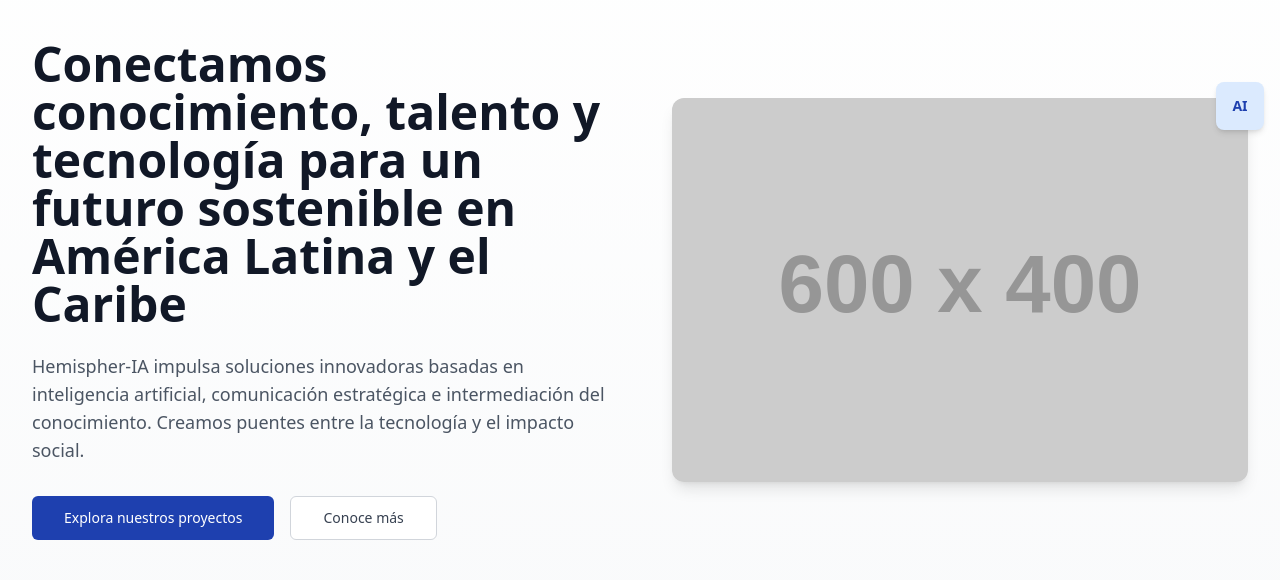
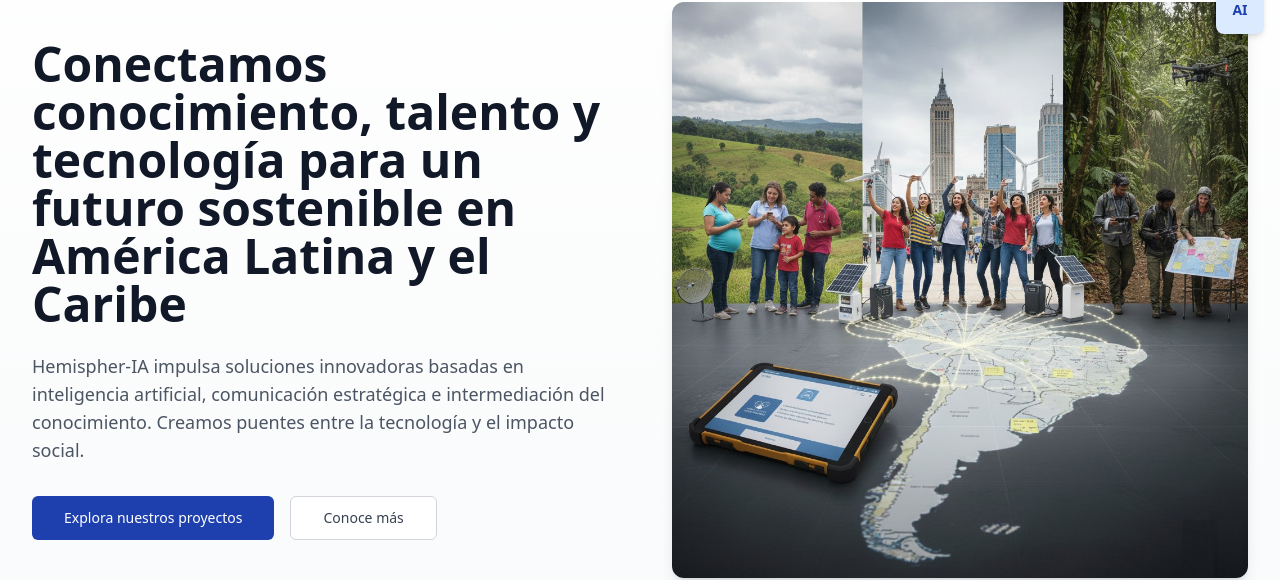
Before and after one commit to webhook-ja/HemispherIA_web, a React (Vite) app: page / in a window 1280 px wide. Shown: the part 142-722 px from the top of the page. Built offline with nearby package versions, Linux system fonts and the light colour scheme; no server answers.

Commit message:
feat: Replace placeholder with real hero image
- Changed placeholder to hemispher-ia-desarrollo-web-05.png
- Image shows youth, technology and communities
- Located in first section of homepage

🎬 Generated with Claude Code

```diff
--- a/src/components/InteractiveHero.tsx
+++ b/src/components/InteractiveHero.tsx
@@ -67,7 +67,7 @@ const InteractiveHero = () => {
           >
             <div className="relative">
               <img
-                src="https://via.placeholder.com/600x400?text=Jovenes+Tecnologia+Comunidades"
+                src="/images/hemispher-ia-desarrollo-web-05.png"
                 alt="Jóvenes, tecnología y comunidades"
                 className="rounded-xl w-full h-auto object-cover shadow-lg"
               />
```
